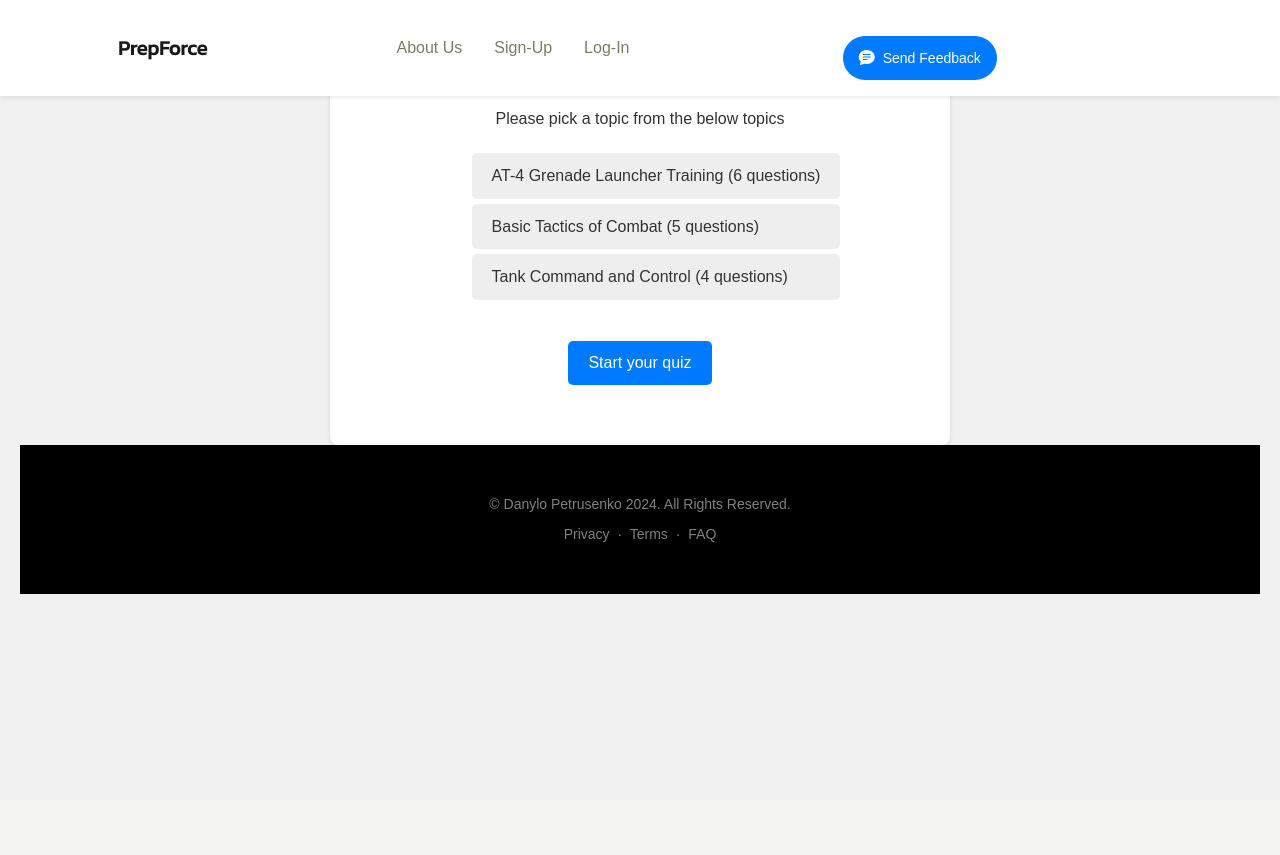
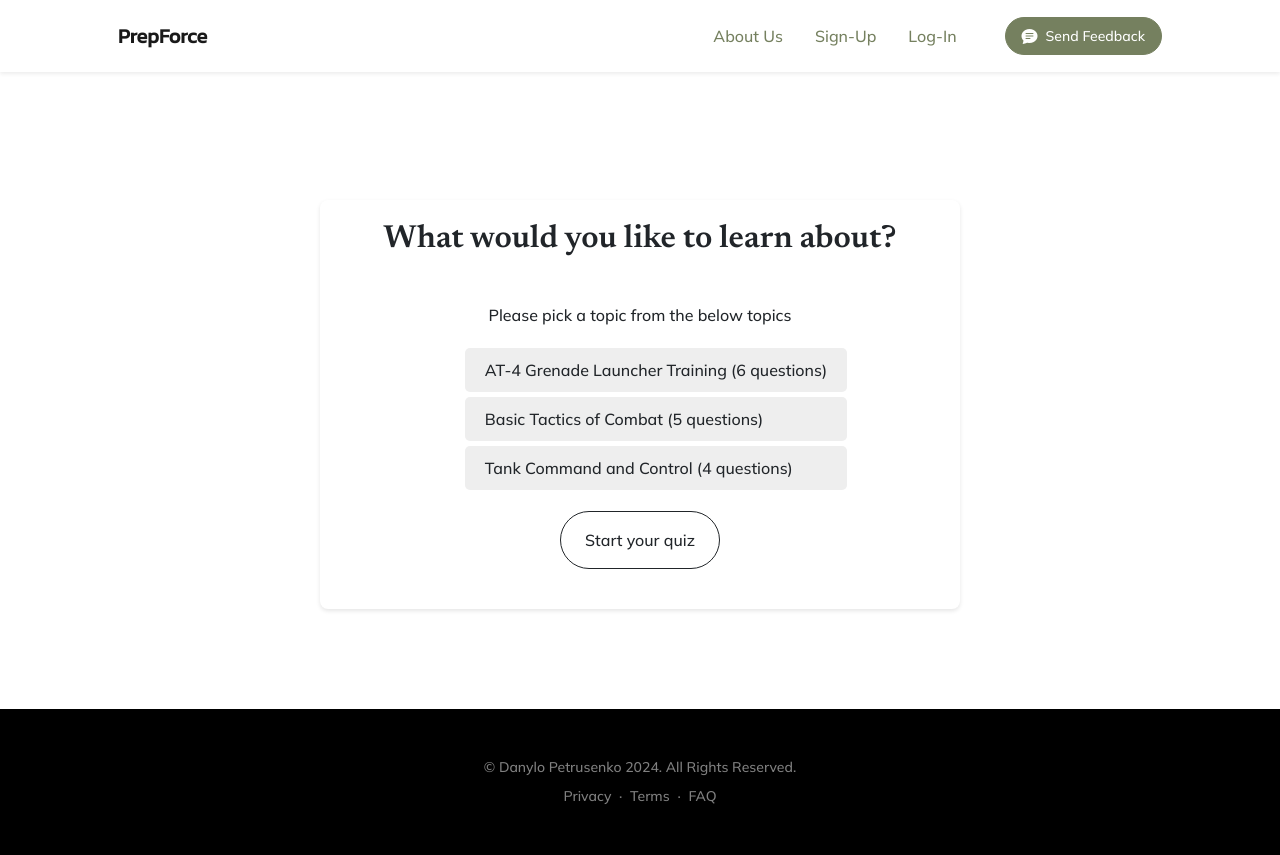
Before and after one commit to decadento/demo_d_project, a Django app: page /quiz/ in a window 1280 px wide. Before the commit the page ends 594 px from the top, so only its background shows below. Run offline with Django 5.2, Linux system fonts and the light colour scheme; data comes from the database, SQL or seed files in the repository; some libraries are stand-ins or nearby versions.

Commit message:
fix quiz start page

```diff
--- a/demo_d/templates/quiz/finish_quiz.html
+++ b/demo_d/templates/quiz/finish_quiz.html
@@ -1,3 +1,4 @@
+
 <div>
     <p>Quiz complete. You scored {{ percent_score }}%</p>
     <p>({{ score }} correct / {{ questions_count }} questions)</p>
--- a/demo_d/templates/quiz/quiz_question.html
+++ b/demo_d/templates/quiz/quiz_question.html
@@ -1,4 +1,3 @@
-
 <div>
 
     <form id="question-form" hx-post="{% url 'get-answer' %}">
--- a/demo_d/templates/quiz/start_quiz.html
+++ b/demo_d/templates/quiz/start_quiz.html
@@ -1,19 +1,9 @@
 {% extends "main/base.html" %}
-<!DOCTYPE html>
-<html lang="en">
-{% block content %}
-<head>
-  <meta charset="UTF-8">
-  <title>Start your quiz </title>
-  <script src="https://unpkg.com/htmx.org@1.9.10" integrity="sha384-D1Kt99CQMDuVetoL1lrYwg5t+9QdHe7NLX/SoJYkXDFfX37iInKRy5xLSi8nO7UC" crossorigin="anonymous"></script>
+
+{% block extra_css %}
+
 <style>
-    body {
-      font-family: 'Arial', sans-serif;
-      background-color: #f0f0f0;
-      color: #333;
-      line-height: 1.6;
-      padding: 20px;
-    }
+
 
   #topic-container {
     background-color: #fff;
@@ -22,6 +12,8 @@
     box-shadow: 0 2px 4px rgba(0,0,0,0.1);
     margin: auto;
     width: 50%;
+    margin-top: 200px;
+    margin-bottom: 100px;
   }
 
   #topic-list {
@@ -34,6 +26,7 @@
 
   #question-form {
     padding: 20px;
+    margin-bottom: 20px;
   }
 
   .option{
@@ -65,26 +58,22 @@
 
   #heading-text {
     text-align: center;
+    margin-bottom: 25px;
   }
 
-    .btn {
-      background-color: #007bff;
-      color: #fff;
-      border: none;
-      padding: 10px 20px;
-      border-radius: 5px;
-      cursor: pointer;
-      transition: background-color 0.3s ease-out;
-      display: block;
-      margin: 20px auto;
-    }
 
-    .btn:hover {
-      background-color: #0056b3;
-    }
 </style>
-</head>
-<body>
+{% endblock %}
+
+{% block content %}
+
+  <meta charset="UTF-8">
+  <title>Start your quiz </title>
+  <script src="https://unpkg.com/htmx.org@1.9.10" integrity="sha384-D1Kt99CQMDuVetoL1lrYwg5t+9QdHe7NLX/SoJYkXDFfX37iInKRy5xLSi8nO7UC" crossorigin="anonymous"></script>
+
+
+
+
 
 <form id="topic-container" hx-post="{% url 'get-questions' %}/start">
   {% csrf_token %}
@@ -109,14 +98,14 @@
       {% endif %}
 
     </ol>
+    <button class="btn btn-outline-dark py-3 px-4 rounded-pill" type="submit">Start your quiz</button>
 
-    <button class="btn" type="submit">Start your quiz</button>
   </div>
 </form>
 
 
 
-</body>
-</html>
+
+
 
 {% endblock %}
```
Lines whose indentation alone changed are shown as unchanged.
